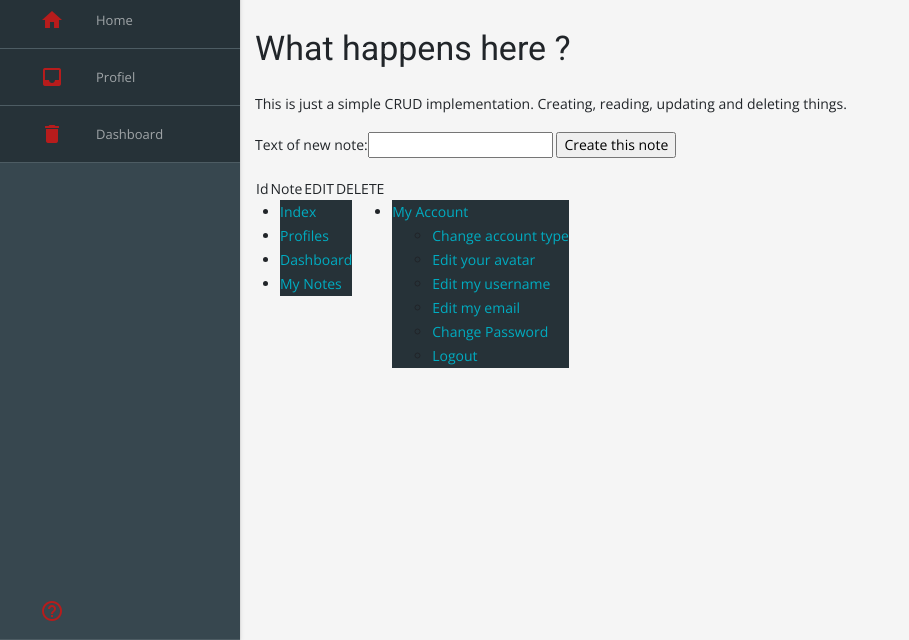
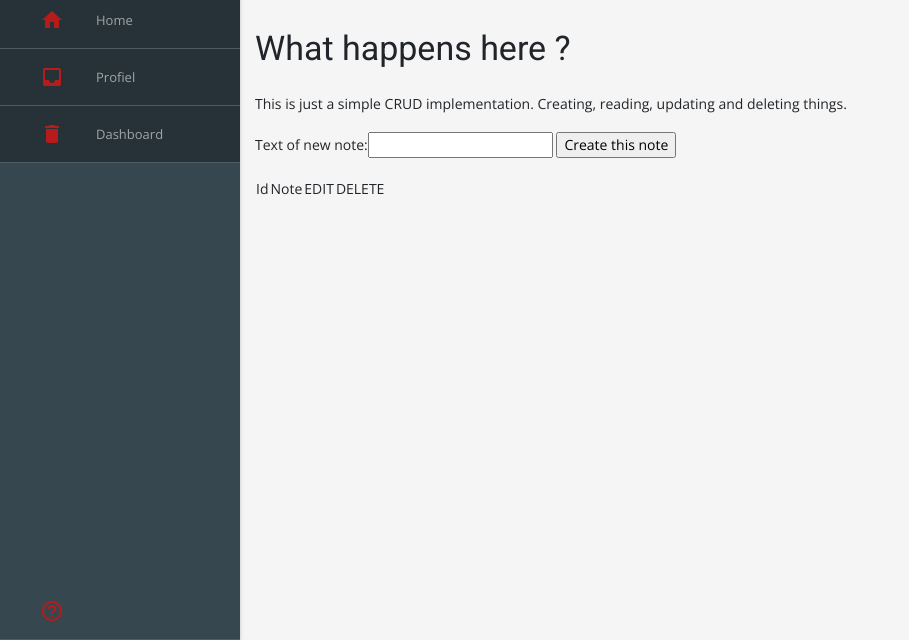
Before and after one commit to ErhunYilman/dashboard, a PHP site: template application/view/note/index.php in a window 1280 px wide. Shown: the part 160-800 px from the top of the page, without its empty margins (0-909 px from the left). Run offline with PHP 8.4, Linux system fonts and the light colour scheme; the template is opened without the code that fills it: most values are stand-ins (such as "Sample title", 1, 10 or a date in 2020); data that the repository does not hold is empty; some libraries are stand-ins or nearby versions.

Commit message:
deleted footer links

```diff
--- a/application/view/_templates/footer.php
+++ b/application/view/_templates/footer.php
@@ -1,63 +1,3 @@
-<ul class="navigation">
-    <li <?php if (View::checkForActiveController($filename, "index")) { echo ' class="active" '; } ?> >
-        <a href="<?php echo Config::get('URL'); ?>index/index">Index</a>
-    </li>
-    <li <?php if (View::checkForActiveController($filename, "profile")) { echo ' class="active" '; } ?> >
-        <a href="<?php echo Config::get('URL'); ?>profile/index">Profiles</a>
-    </li>
-    <?php if (Session::userIsLoggedIn()) { ?>
-        <li <?php if (View::checkForActiveController($filename, "dashboard")) { echo ' class="active" '; } ?> >
-            <a href="<?php echo Config::get('URL'); ?>dashboard/index">Dashboard</a>
-        </li>
-        <li <?php if (View::checkForActiveController($filename, "note")) { echo ' class="active" '; } ?> >
-            <a href="<?php echo Config::get('URL'); ?>note/index">My Notes</a>
-        </li>
-    <?php } else { ?>
-        <!-- for not logged in users -->
-        <li <?php if (View::checkForActiveControllerAndAction($filename, "login/index")) { echo ' class="active" '; } ?> >
-            <a href="<?php echo Config::get('URL'); ?>login/index">Login</a>
-        </li>
-        <li <?php if (View::checkForActiveControllerAndAction($filename, "register/index")) { echo ' class="active" '; } ?> >
-            <a href="<?php echo Config::get('URL'); ?>register/index">Register</a>
-        </li>
-    <?php } ?>
-</ul>
-
-<!-- my account -->
-<ul class="navigation right">
-<?php if (Session::userIsLoggedIn()) : ?>
-    <li <?php if (View::checkForActiveController($filename, "user")) { echo ' class="active" '; } ?> >
-        <a href="<?php echo Config::get('URL'); ?>user/index">My Account</a>
-        <ul class="navigation-submenu">
-            <li <?php if (View::checkForActiveController($filename, "user")) { echo ' class="active" '; } ?> >
-                <a href="<?php echo Config::get('URL'); ?>user/changeUserRole">Change account type</a>
-            </li>
-            <li <?php if (View::checkForActiveController($filename, "user")) { echo ' class="active" '; } ?> >
-                <a href="<?php echo Config::get('URL'); ?>user/editAvatar">Edit your avatar</a>
-            </li>
-            <li <?php if (View::checkForActiveController($filename, "user")) { echo ' class="active" '; } ?> >
-                <a href="<?php echo Config::get('URL'); ?>user/editusername">Edit my username</a>
-            </li>
-            <li <?php if (View::checkForActiveController($filename, "user")) { echo ' class="active" '; } ?> >
-                <a href="<?php echo Config::get('URL'); ?>user/edituseremail">Edit my email</a>
-            </li>
-            <li <?php if (View::checkForActiveController($filename, "user")) { echo ' class="active" '; } ?> >
-                <a href="<?php echo Config::get('URL'); ?>user/changePassword">Change Password</a>
-            </li>
-            <li <?php if (View::checkForActiveController($filename, "login")) { echo ' class="active" '; } ?> >
-                <a href="<?php echo Config::get('URL'); ?>login/logout">Logout</a>
-            </li>
-        </ul>
-    </li>
-    <?php if (Session::get("user_account_type") == 7) : ?>
-        <li <?php if (View::checkForActiveController($filename, "admin")) {
-            echo ' class="active" ';
-        } ?> >
-            <a href="<?php echo Config::get('URL'); ?>admin/">Admin</a>
-        </li>
-    <?php endif; ?>
-<?php endif; ?>
-</ul>
 <div class="footer"></div>
   <!-- close class="wrapper" -->
 
```
